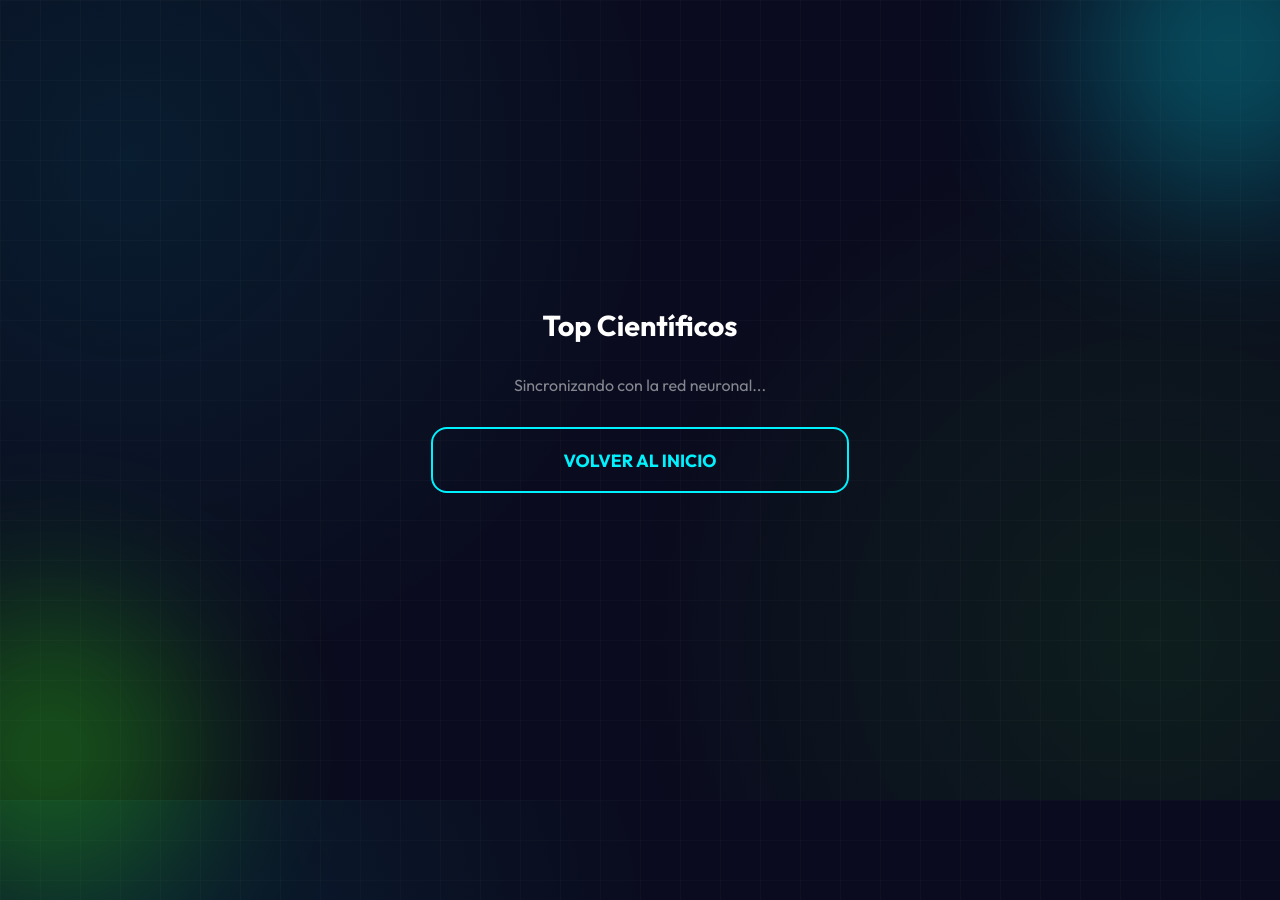
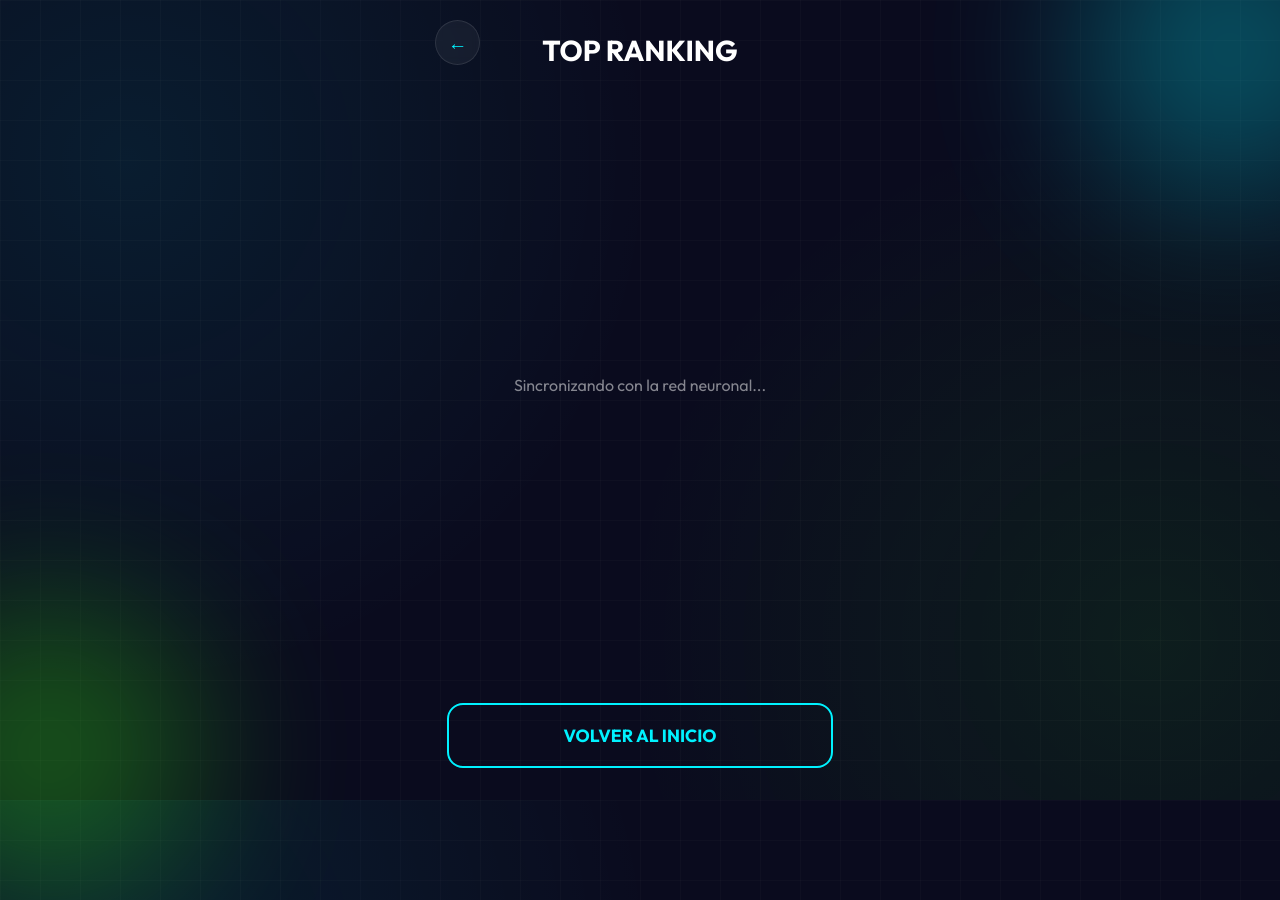
Before and after one commit to LM-PH/fisica-en-10, a plain HTML site: page leaderboard.html in a window 1280 px wide. Shown: the top 900 px of the page. Drawn offline with Linux system fonts and the light colour scheme; no server answers.

Commit message:
Add back button navigation to all pages

```diff
--- a/leaderboard.html
+++ b/leaderboard.html
@@ -16,8 +16,9 @@
     <div class="glow-orb orb-top"></div>
     <div class="glow-orb orb-bottom"></div>
 
-    <main id="app" style="height: auto; padding: 2rem 1rem; justify-content: flex-start;">
-        <h2 class="view-title">Top Científicos</h2>
+    <main id="app">
+        <a href="index.html" class="back-btn">←</a>
+        <h2 class="view-title">TOP RANKING</h2>
 
         <div id="leaderboard-container" class="leaderboard-list">
             <!-- Cargando... -->
--- a/style.css
+++ b/style.css
@@ -390,6 +390,37 @@ body {
     font-weight: 900;
 }
 
+/* Back Button */
+.back-btn {
+    position: absolute;
+    top: 20px;
+    left: 20px;
+    width: 45px;
+    height: 45px;
+    background: var(--glass-bg);
+    border: 1px solid var(--glass-border);
+    border-radius: 50%;
+    display: flex;
+    justify-content: center;
+    align-items: center;
+    color: var(--neon-blue);
+    text-decoration: none;
+    font-size: 1.2rem;
+    cursor: pointer;
+    z-index: 100;
+    transition: all 0.3s ease;
+    backdrop-filter: blur(5px);
+}
+
+.back-btn:hover {
+    background: var(--neon-blue);
+    color: var(--bg-dark);
+    box-shadow: 0 0 15px var(--neon-blue);
+    transform: translateX(-5px);
+}
+
+.back-link { display: none; } /* Hide old links */
+
 /* Helpers */
 .hidden { display: none !important; }
 
```
Also changed, not shown: game.html (+1 -0 lines), login.html (+1 -0 lines), register.html (+1 -0 lines).
